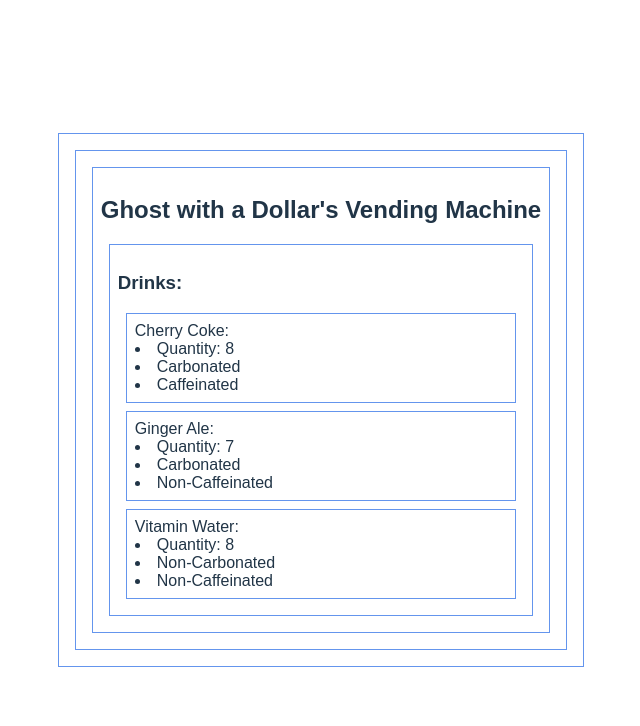
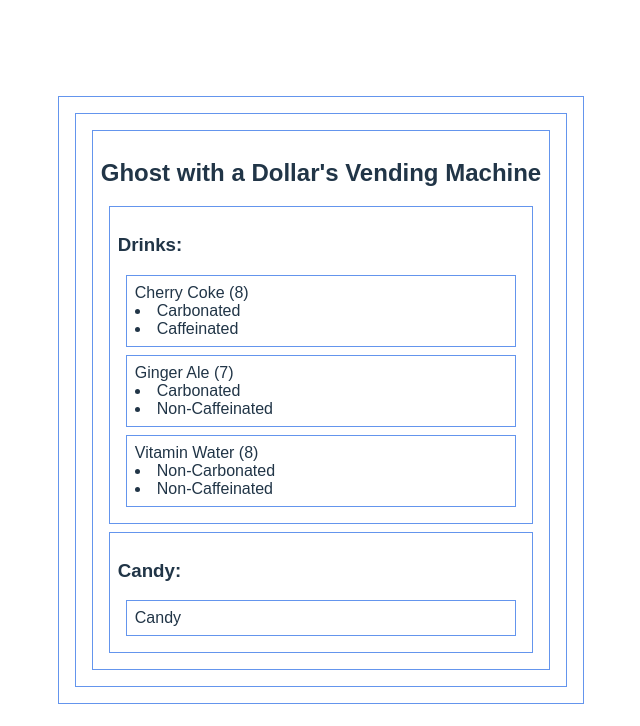
Before and after one commit to natnichols/floorplan-lab-vendingMachine, a React (Vite) app: page / in a window 1280 px wide. Shown: the top 726 px of the page, without its empty margins (319-959 px from the left). Built offline with nearby package versions, Linux system fonts and the light colour scheme.

Commit message:
stub up Candy component

```diff
--- /dev/null
+++ b/src/Candy.jsx
@@ -0,0 +1,9 @@
+const Candy = (props) => {
+  return (
+    <div>
+      Candy
+    </div>
+  )
+}
+
+export default Candy;
--- a/src/Drink.jsx
+++ b/src/Drink.jsx
@@ -1,11 +1,9 @@
 const Drink = (props) => {
   return (
     <div>
-      {props.drink.name}:
-      <li>Quantity: {props.drink.quantity}</li>
+      {props.drink.name} ({props.drink.quantity})
       <li>{props.drink.fizz === 1 ? "Carbonated" : "Non-Carbonated" }</li>
       <li>{props.drink.buzz === 1 ? "Caffeinated" : "Non-Caffeinated" }</li>
-
     </div>
   )
 }
--- a/src/VendingMachine.jsx
+++ b/src/VendingMachine.jsx
@@ -1,14 +1,19 @@
 import Drink from "./Drink";
+import Candy from "./Candy";
 
 const VendingMachine = () => {
   return (
     <div>
       <h2>Ghost with a Dollar's Vending Machine</h2>
       <div>
-      <h3>Drinks:</h3>
-      <Drink drink={{name: "Cherry Coke", quantity: "8", fizz:1, buzz:1 }} />
-      <Drink drink={{name: "Ginger Ale", quantity: "7", fizz:1, buzz:0 }} />
-      <Drink drink={{name: "Vitamin Water", quantity: "8", fizz:0, buzz:0 }} />
+        <h3>Drinks:</h3>
+        <Drink drink={{name: "Cherry Coke", quantity: "8", fizz:1, buzz:1 }} />
+        <Drink drink={{name: "Ginger Ale", quantity: "7", fizz:1, buzz:0 }} />
+        <Drink drink={{name: "Vitamin Water", quantity: "8", fizz:0, buzz:0 }} />
+      </div>
+      <div>
+        <h3>Candy:</h3>
+        <Candy />
       </div>
     </div>
   )
```
